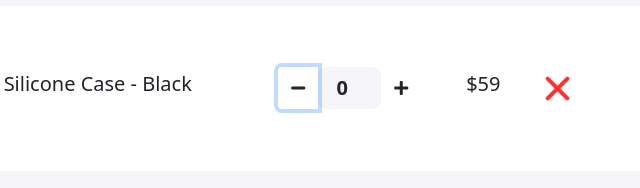
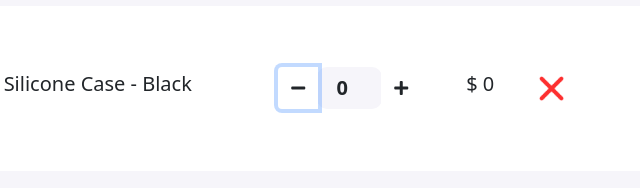
Before and after one commit to LimonFarazi03/shopping-cart, a plain HTML site: page index.html in a window 1280 px wide. Both pictures are taken after a click on the button 748 px from the left and 465 px from the top of the page. Shown: the part 377-565 px from the top of the page, 450-1090 px from the left. Drawn offline with nearby package versions, Linux system fonts and the light colour scheme.

Commit message:
some update

```diff
--- a/app.js
+++ b/app.js
@@ -1,12 +1,16 @@
 function updateNumbers(isIncreasing){
   const caseInput = document.getElementById('caseing-number');
-  const caseNumber = caseInput.value;
+  let caseNumber = caseInput.value;
 
   if(isIncreasing == true){
-    caseInput.value = parseInt(caseNumber) + 1;
+    caseNumber = parseInt(caseNumber) + 1;
   }else if(caseNumber > 0){
-    caseInput.value = parseInt(caseNumber) - 1;
+    caseNumber = parseInt(caseNumber) - 1;
   }
+  caseInput.value = caseNumber;
+  // Update Case Total
+  const caseingTotal = document.getElementById('caseing-total');
+  caseingTotal.innerText = caseNumber * 58;
 }
 document.getElementById('caseing-plus').addEventListener('click',function(){
   updateNumbers(true)
--- a/index.html
+++ b/index.html
@@ -50,7 +50,7 @@
                            <button id="caseing-plus" class="btn btn-default"><i class="fas fa-plus"></i></button>
 
                         </div>
-                        <h5>$59</h5>
+                        <h5>$ <span id="caseing-total">58</span></h5>
                         <img src="images/remove.png" alt="" class="remove-item">
                      </div>
                   </div>
```
